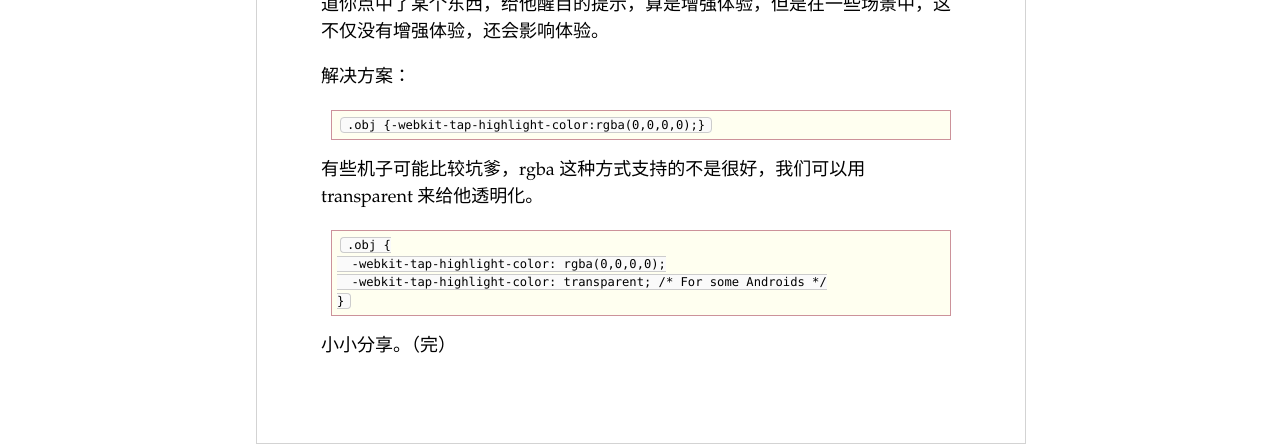
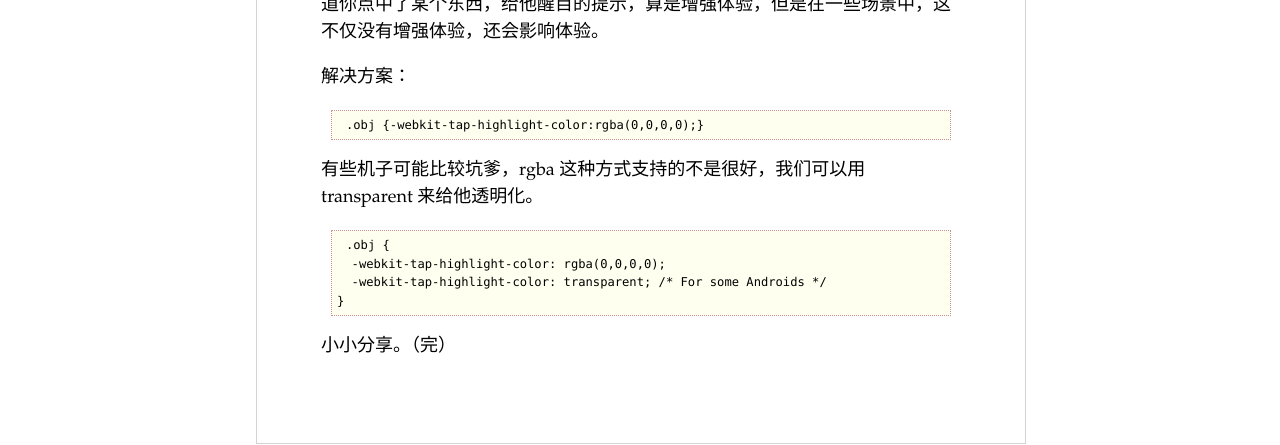
Before and after one commit to barretlee/snippets, a Jekyll site: the page built from _posts/2014-03-31-tap-highlight-in-webview.md, in a window 1280 px wide. Shown: the part 600-1045 px from the top of the page. Built offline with Jekyll 4.4.1, drawn with Linux system fonts in a browser that asks for light colours; Markdown is read by kramdown in place of the engine named in the settings; comment, search, counter and statistics services are not loaded.

Commit message:
Update main.css

```diff
--- a/css/main.css
+++ b/css/main.css
@@ -65,14 +65,17 @@ blockquote {
 pre {
     font-family: Inconsolata, Consolas, "DEJA VU SANS MONO", "DROID SANS MONO", Proggy;
     font-size: 75%;
-    border: solid 1px #CC929A;
+    border: dotted 1px #CC929A;
     background-color: Ivory;
     padding: 5px;
     line-height: 130%;
     margin-left: 10px;
     width: 95%;
 }
-
+pre code {
+    border: none;
+    background: none;
+}
 code {
     font-family: Inconsolata, Consolas, "DEJA VU SANS MONO", "DROID SANS MONO", Proggy;
     font-size: 90%;
```
